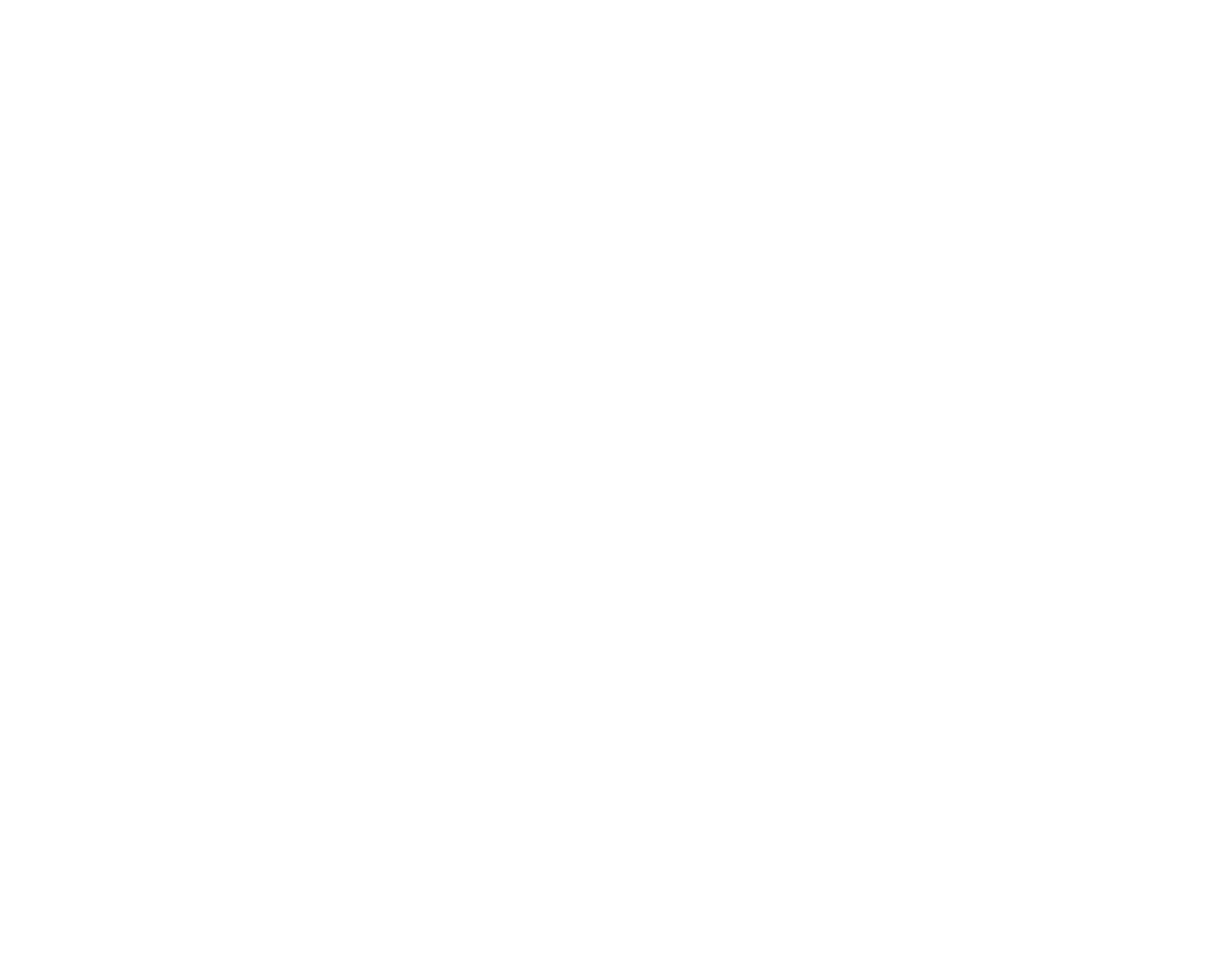
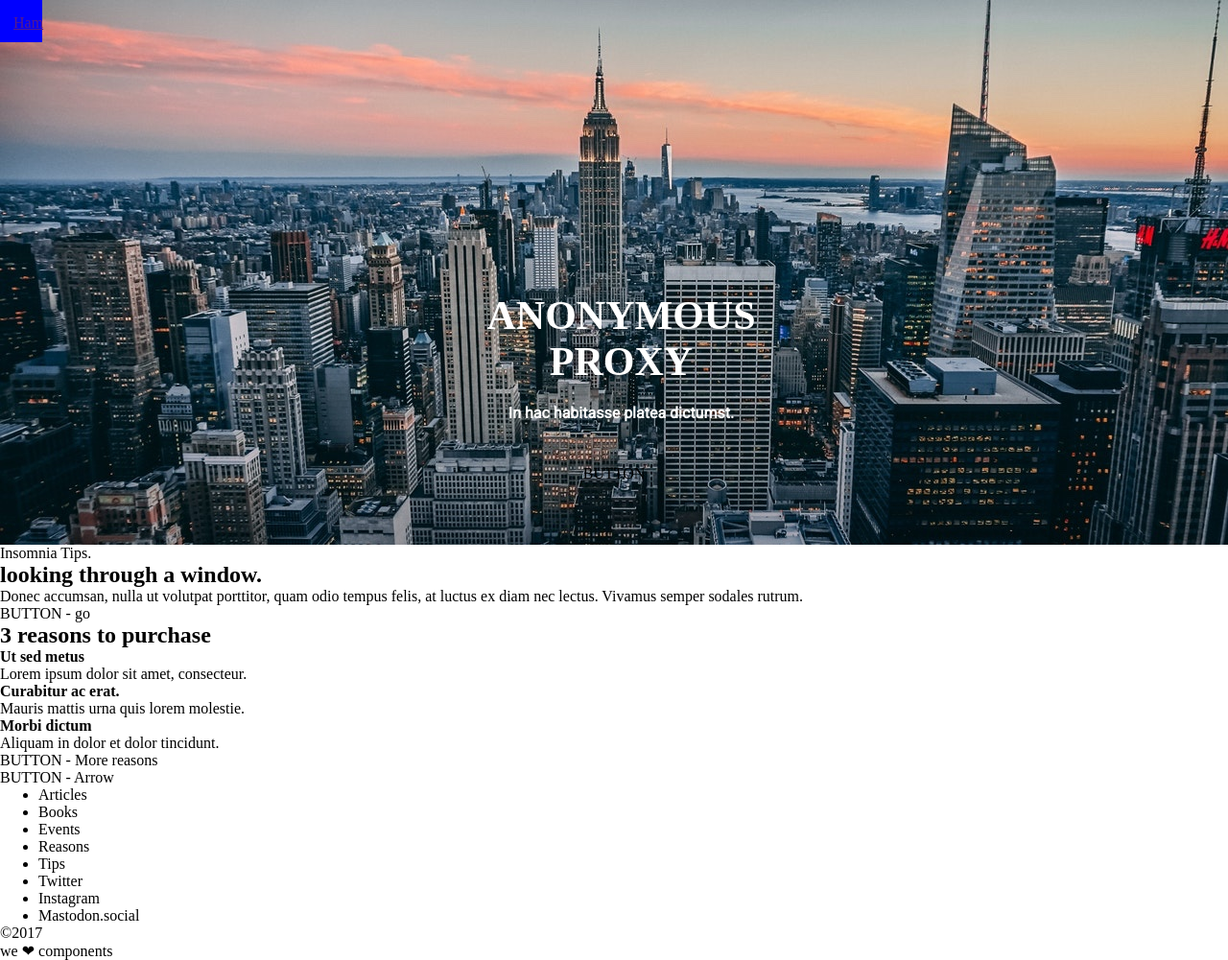
Before and after one commit to Adalab/modulo-1-evaluacion-final-kvi-ki, a website: page public/index.html in a window 1280 px wide. Shown: the whole page at 96% size. Before the commit the page ends 800 px from the top, so only its background shows below. Drawn offline with Linux system fonts and the light colour scheme; files whose address does not match are found by name.

Commit message:
Add header

```diff
--- a/public/index.html
+++ b/public/index.html
@@ -3,19 +3,67 @@
   <head>
     <meta charset="UTF-8" />
     <meta name="viewport" content="width=device-width, initial-scale=1" />
-    <title>Adalab Web Starter Kit</title>
-    <link href="https://fonts.googleapis.com/css?family=Roboto&display=swap" rel="stylesheet" />
+    <title>Evaluación final</title>
+    <link rel="preconnect" href="https://fonts.gstatic.com">
+    <link href="https://fonts.googleapis.com/css2?family=Roboto&family=Roboto+Slab:wght@700&display=swap" rel="stylesheet">
     <link rel="stylesheet" href="./assets/css/main.css" />
-    <link rel="icon" href="./assets/images/favicon.png" />
   </head>
 
   <body>
-    <!-- <div class="page">
 
+    <header class="header">
+      <div class="header__hamburger"><a href="" title="Menu" class="header__hamburger--link">Ham</a></div>
+      <h1 class="header__title">anonymous<br>proxy</h1>
+      <h3 class="header__text">In hac habitasse platea dictumst.</h3>
+    BUTTON
+  </header>
 
+  <main>
 
+    <section>
+    <div>Insomnia Tips.</div>
+    <h2>looking through a window.</h2>
+    <p>Donec accumsan, nulla ut volutpat porttitor, quam odio tempus felis, at luctus ex diam nec lectus. Vivamus semper sodales rutrum.</p>
+    <div>BUTTON - go</div>
+  </section>
 
-    </div>
-    <script src="./assets/js/main.js"></script> -->
+  <section>
+    <h2>3 reasons to purchase</h2>
+    <h4>Ut sed metus</h4>
+    <p>Lorem ipsum dolor sit amet, consecteur.</p>
+    <h4>Curabitur ac erat.</h4>
+    <p>Mauris mattis urna quis lorem molestie.</p>
+    <h4>Morbi dictum</h4>
+    <p>Aliquam in dolor et dolor tincidunt.</p>
+    <div>BUTTON - More reasons</div>
+  </section>
+
+    <div>BUTTON - Arrow</div>
+    </main>
+
+    <footer>
+
+      <nav>
+        <ul>
+          <li>Articles</li>
+          <li>Books</li>
+          <li>Events</li>
+          <li>Reasons</li>
+          <li>Tips</li>
+        </ul>
+      </nav>
+
+      <nav>
+        <ul>
+          <li>Twitter</li>
+          <li>Instagram</li>
+          <li>Mastodon.social</li>
+        </ul>
+      </nav>
+
+    <div>&copy;2017</div>
+    <div>we ❤︎ components</div>
+  </footer>
+
   </body>
 </html>
--- a/src/scss/main.scss
+++ b/src/scss/main.scss
@@ -6,3 +6,59 @@
 // @import 'layout/header';
 // @import 'layout/footer';
 // @import 'pages/index';
+
+// variables
+$titleWhite: #ffffff;
+$textWhite: #ffffff;
+$listColor: #ffffff;
+$titleBlack: #000000;
+$textBlack: #000000;
+$titleFont: RobotoSlab;
+$textFont: Roboto;
+$buttonFont: Roboto;
+$listFont: Roboto;
+
+* {
+    margin: 0;
+}
+.header {
+    background: grey;
+    background-image: url(../assets/images/cover.jpg);
+    height: 568px;
+    display: flex;
+    flex-direction: column;
+    justify-content: center;
+    align-items: center;
+
+    // background-blend-mode: multiply;
+    // background-image: linear-gradient(to bottom, rgba(255, 255, 255, 0.5) 25%, var(--k));
+    &__hamburger {
+        width: 44px;
+        height: 44px;
+        box-sizing: border-box;
+        padding: 15px 14px;
+        background-color: blue;
+        position: fixed;
+        top: 0;
+        left: 0;
+        &--link{
+
+        }
+    }
+    &__title {
+        margin: 240px 0 10px 15px;
+        color: $textWhite;
+        text-shadow: 0 2px 3px rgba(0, 0, 0, 0.2);
+        font-family: $titleFont;
+        font-size: 42px;
+        text-transform: uppercase;
+        text-align: center;
+
+    }
+    &__text {
+        margin: 10px 0 45px 15px;
+        color: $textWhite;
+        font-family: $textFont;
+        font-size: 16px;
+    }
+}
```
Also changed, not shown: src/html/index.html (+58 -9 lines), public/assets/css/main.css, public/assets/images/cover.jpg (added), src/images/cover.jpg (added), 1 other file.
